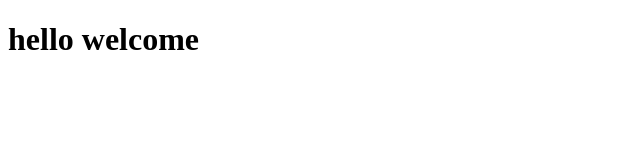
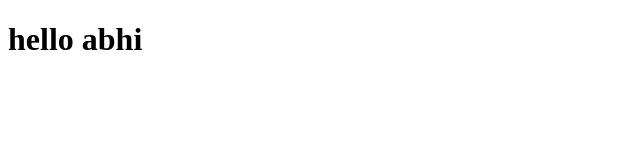
Before and after one commit to User000094/chatbox, a plain HTML site: page index.html in a window 1280 px wide. Shown: the whole page, without its empty margins (0-640 px from the left). Drawn offline with Linux system fonts and the light colour scheme.

Commit message:
second change

```diff
--- a/index.html
+++ b/index.html
@@ -6,6 +6,6 @@
     <title>Document</title>
 </head>
 <body>
-    <h1> hello welcome </h1>
+    <h1> hello abhi</h1>
 </body>
 </html>
```
